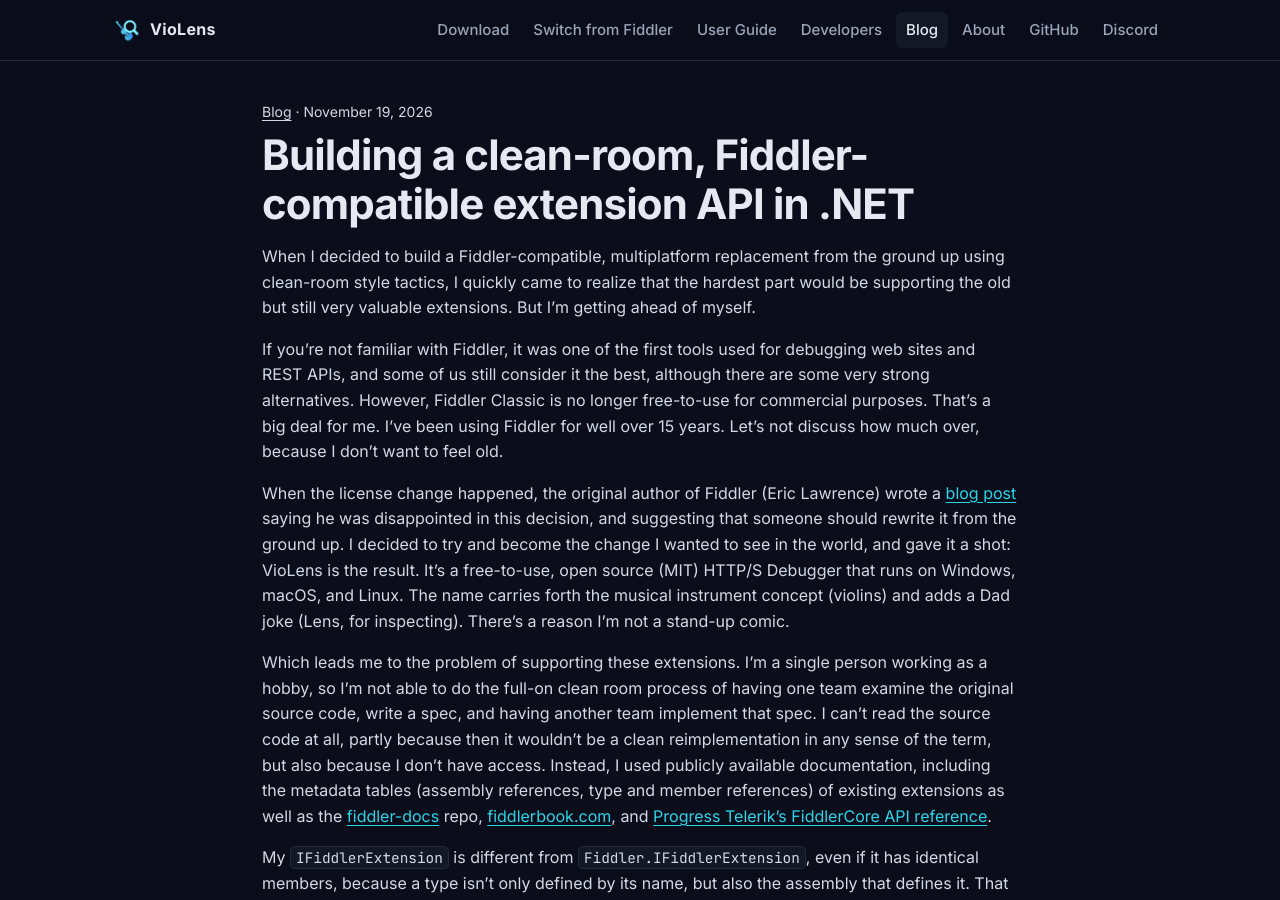
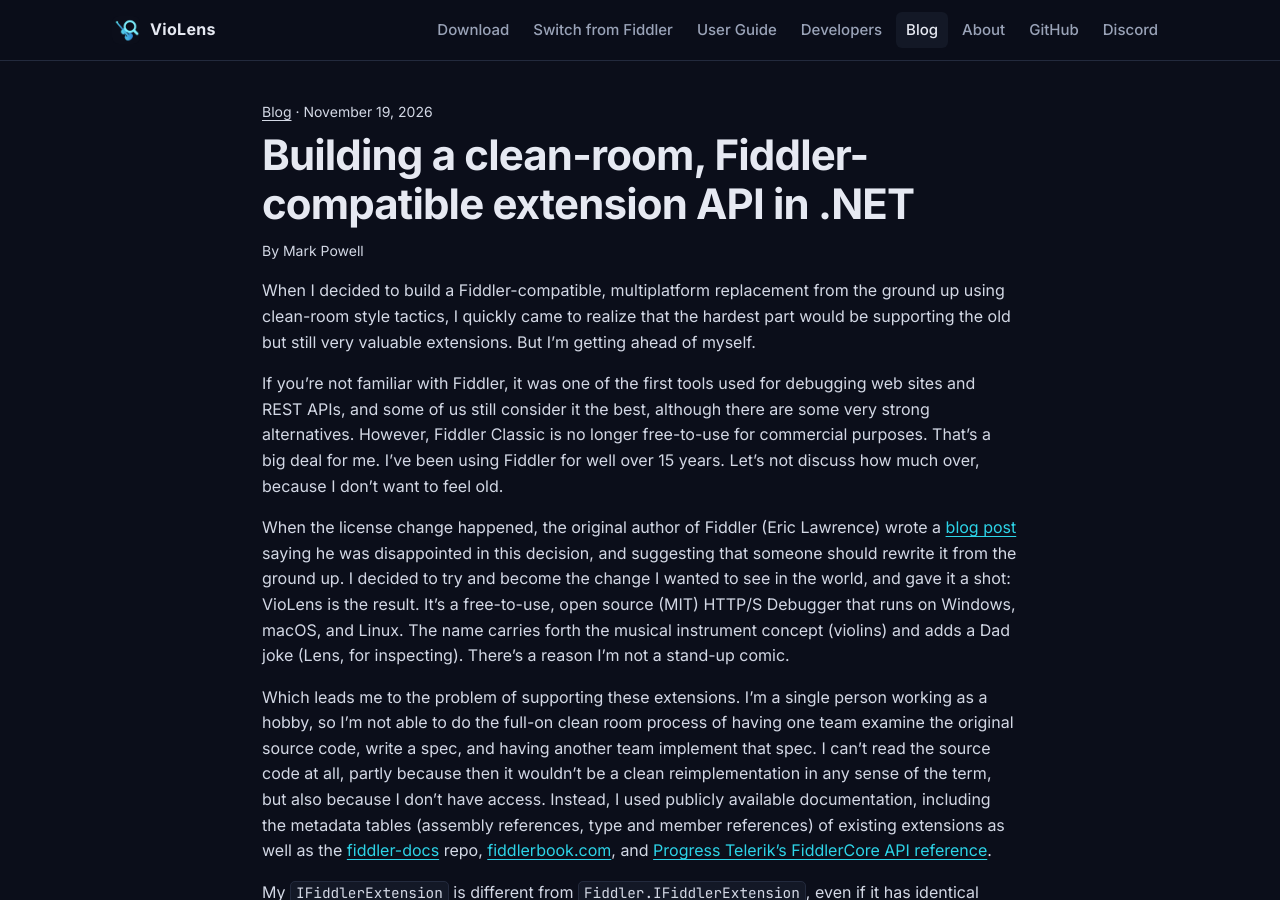
Before and after one commit to MarkSPowell/VioLens-site, a Jekyll site: the page built from _posts/2026-11-19-porting-fiddler-extensions.md, in a window 1280 px wide and 900 px high. Built offline with Jekyll 4.4.1, drawn with Linux system fonts in a browser that asks for light colours.

Commit message:
Credit blog posts to Mark Powell
site.author feeds a byline under each post's title, the RSS feed's
author, and jekyll-seo-tag's author data. A post can set its own author
to override it. No email address, so it isn't published for spam bots;
the site already links to Discord.

Co-Authored-By: Claude Opus 5.5 <noreply@anthropic.com>
Claude-Session: https://claude.ai/code/session_01EEXABKmjGfTsMKLRZeUoC5

```diff
--- a/_config.yml
+++ b/_config.yml
@@ -12,6 +12,11 @@ description: A free, open source HTTPS debugging proxy for Windows, Mac and Linu
 repository_url: https://github.com/MarkSPowell/VioLens
 releases_url: https://github.com/MarkSPowell/VioLens/releases
 discord_url: https://discord.gg/NJfnGnn4PT
+
+# Blog post bylines, the RSS feed and search engines' author data. A post
+# can set its own author: to override it.
+author:
+  name: Mark Powell
 
 # Search engines and link previews. jekyll-seo-tag writes the canonical
 # link, Open Graph and Twitter tags and JSON-LD; jekyll-sitemap writes
--- a/_layouts/post.html
+++ b/_layouts/post.html
@@ -2,8 +2,10 @@
 layout: default
 ---
 <article class="wrap prose post">
+  {%- assign author = page.author | default: site.author %}
   <p class="post-meta"><a href="{{ '/blog/' | relative_url }}">Blog</a> · <time datetime="{{ page.date | date_to_xmlschema }}">{{ page.date | date: "%B %-d, %Y" }}</time></p>
   <h1>{{ page.title }}</h1>
+  <p class="post-meta">By {{ author.name | default: author }}</p>
   {{ content }}
   <div class="related">
     <p><a href="{{ '/blog/' | relative_url }}">More posts</a> · <a href="{{ '/feed.xml' | relative_url }}">RSS feed</a></p>
```
